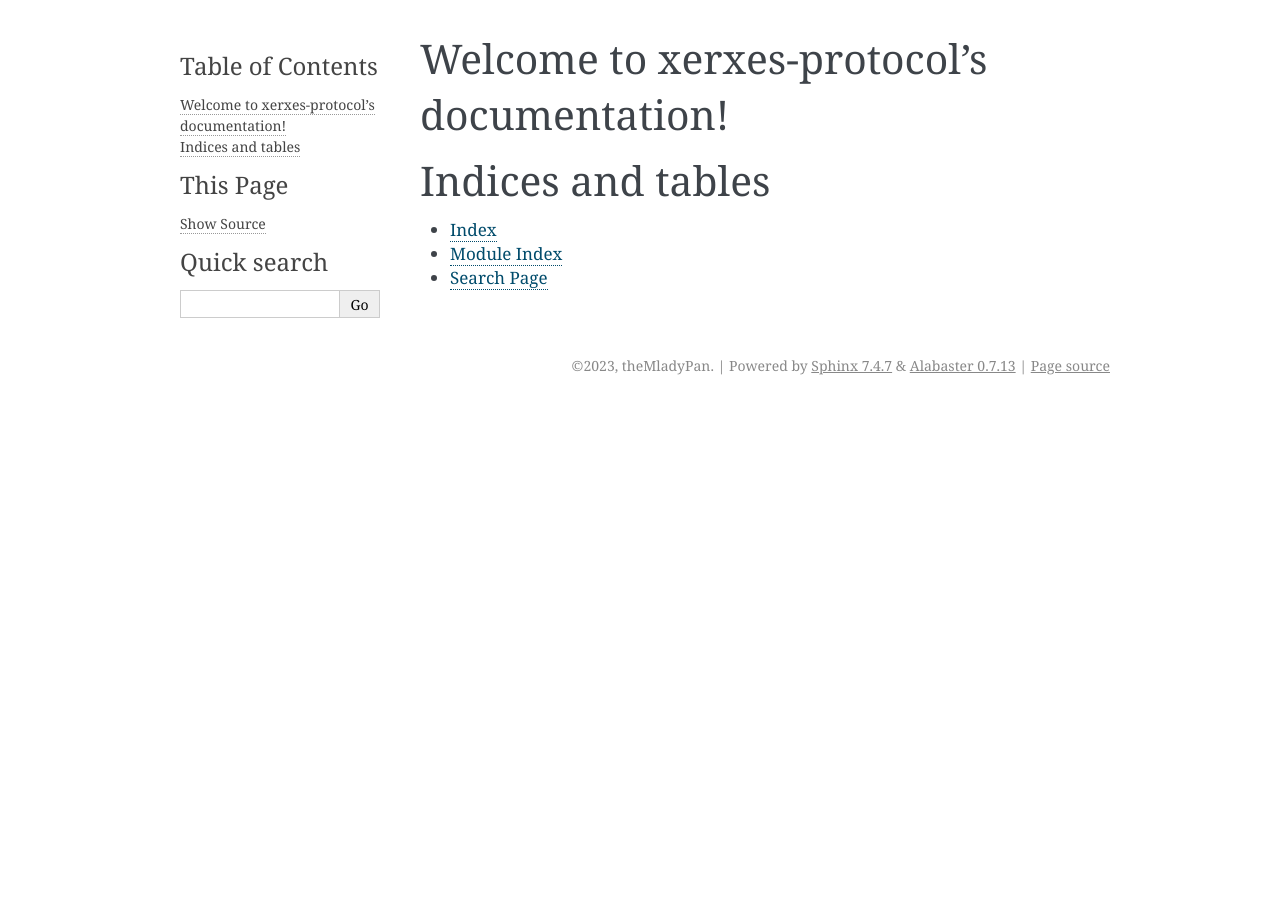
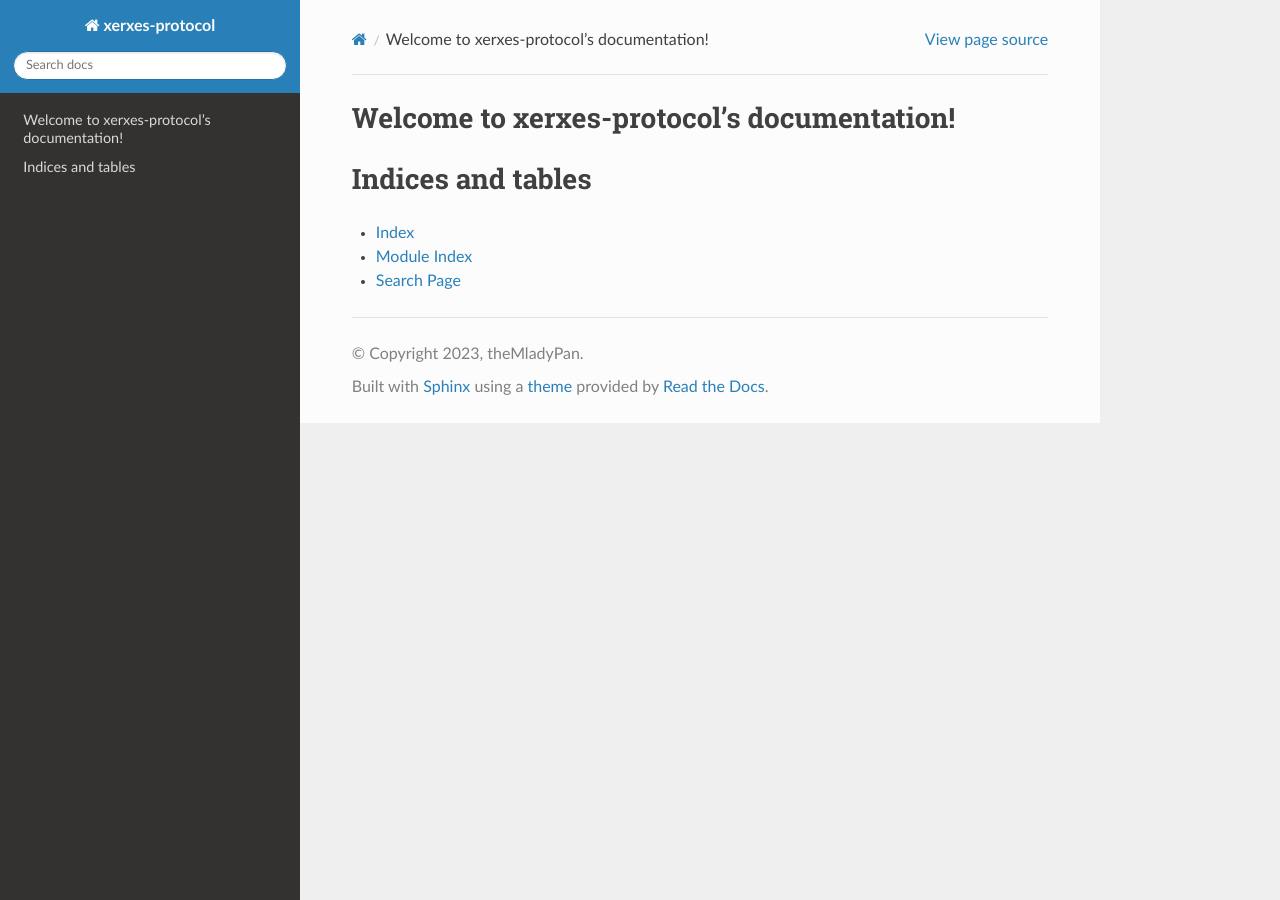
Before and after one commit to metrotech-sk/xerxes-protocol, a Sphinx documentation site: the page built from docs/source/index.rst, in a window 1280 px wide. Built offline with Sphinx 7.4.7 and the Read the Docs theme 2.0.0, drawn with Linux system fonts in a browser that asks for light colours; some of the changed lines change nothing that is shown.

Commit message:
conf.py update

```diff
--- a/docs/source/conf.py
+++ b/docs/source/conf.py
@@ -27,29 +27,26 @@
 
 # -- General configuration ---------------------------------------------------
 
-# Add any Sphinx extension module names here, as strings. They can be
-# extensions coming with Sphinx (named 'sphinx.ext.*') or your custom
-# ones.
+
 extensions = [
+    'sphinx.ext.duration',
+    'sphinx.ext.doctest',
+    'sphinx.ext.autodoc',
+    'sphinx.ext.autosummary',
+    'sphinx.ext.intersphinx',
 ]
 
-# Add any paths that contain templates here, relative to this directory.
+intersphinx_mapping = {
+    'python': ('https://docs.python.org/3/', None),
+    'sphinx': ('https://www.sphinx-doc.org/en/master/', None),
+}
+intersphinx_disabled_domains = ['std']
+
 templates_path = ['_templates']
 
-# List of patterns, relative to source directory, that match files and
-# directories to ignore when looking for source files.
-# This pattern also affects html_static_path and html_extra_path.
-exclude_patterns = []
+# -- Options for HTML output
 
+html_theme = 'sphinx_rtd_theme'
 
-# -- Options for HTML output -------------------------------------------------
-
-# The theme to use for HTML and HTML Help pages.  See the documentation for
-# a list of builtin themes.
-#
-html_theme = 'alabaster'
-
-# Add any paths that contain custom static files (such as style sheets) here,
-# relative to this directory. They are copied after the builtin static files,
-# so a file named "default.css" will overwrite the builtin "default.css".
-html_static_path = ['_static']
+# -- Options for EPUB output
+epub_show_urls = 'footnote'
```
